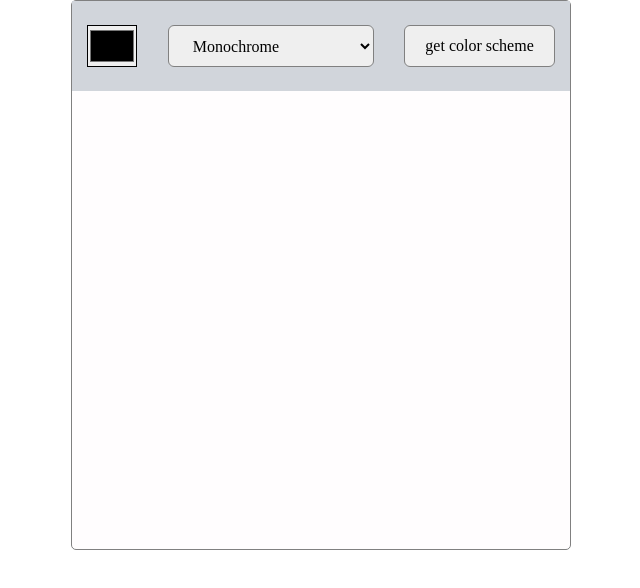
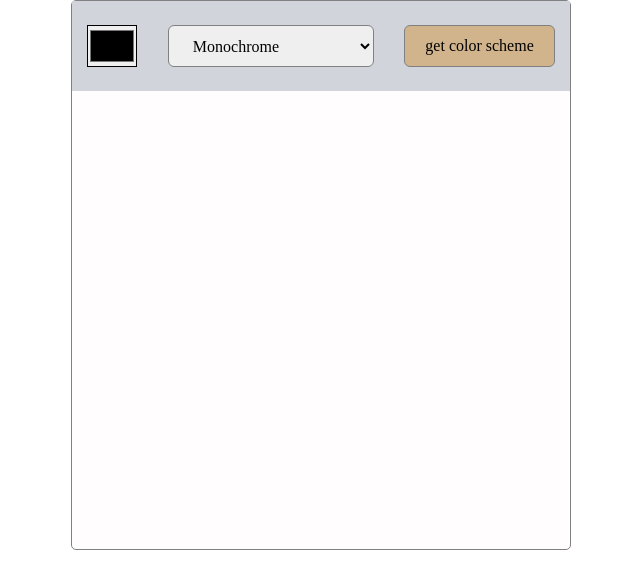
Before and after one commit to slimsting/color-scheme-generator, a website built with Vite: page index.html in a window 1280 px wide. In both pictures the pointer is over the button "get color scheme". Shown: the whole page, without its empty margins (319-959 px from the left). Built offline with nearby package versions, Linux system fonts and the light colour scheme.

Commit message:
button hover

```diff
--- a/index.css
+++ b/index.css
@@ -9,6 +9,10 @@ button,
   padding: 10px 20px;
   cursor: pointer;
   border: 1px solid grey;
+}
+
+button:hover {
+  background-color: tan;
 }
 
 .form input,
```
